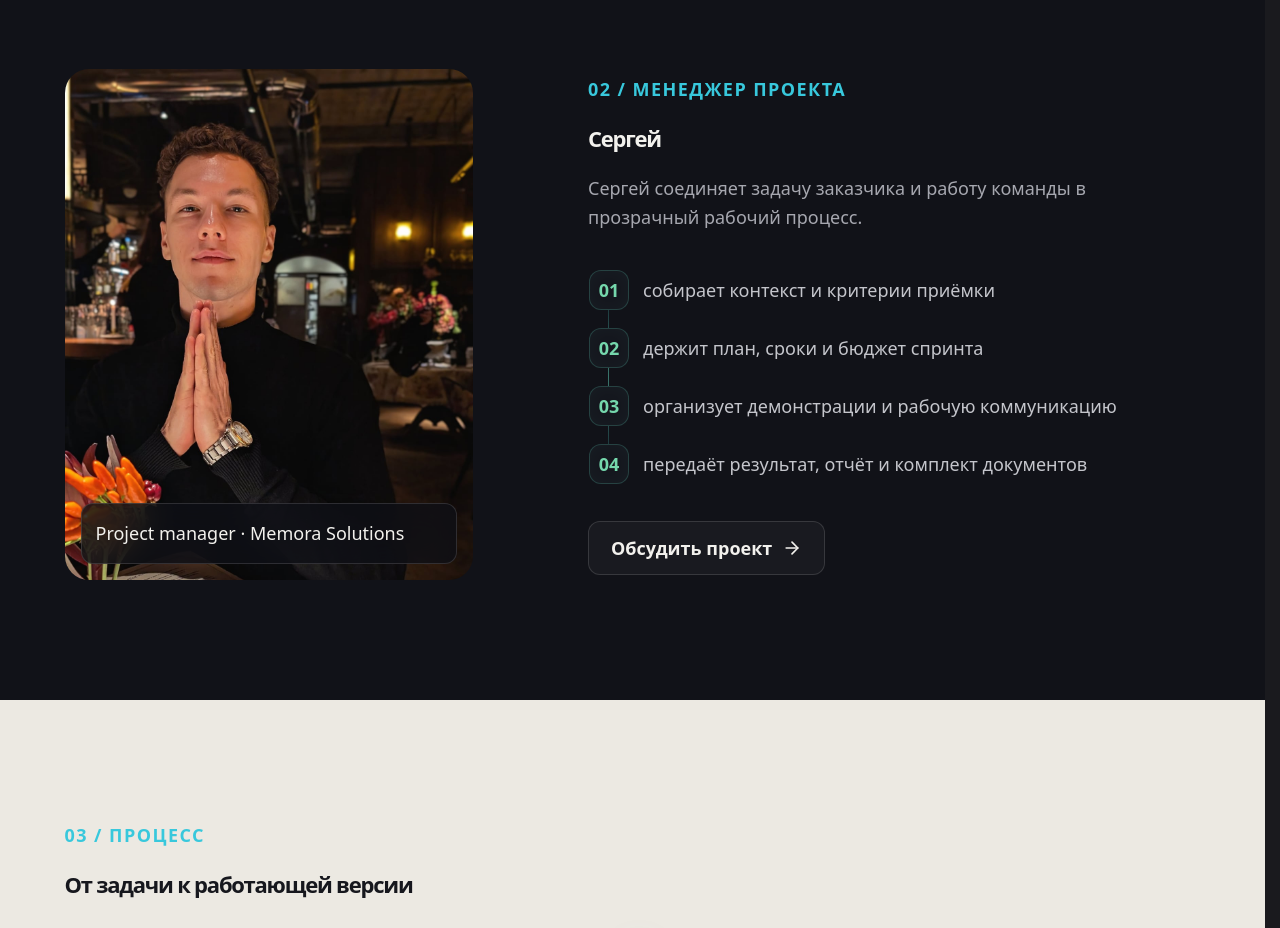
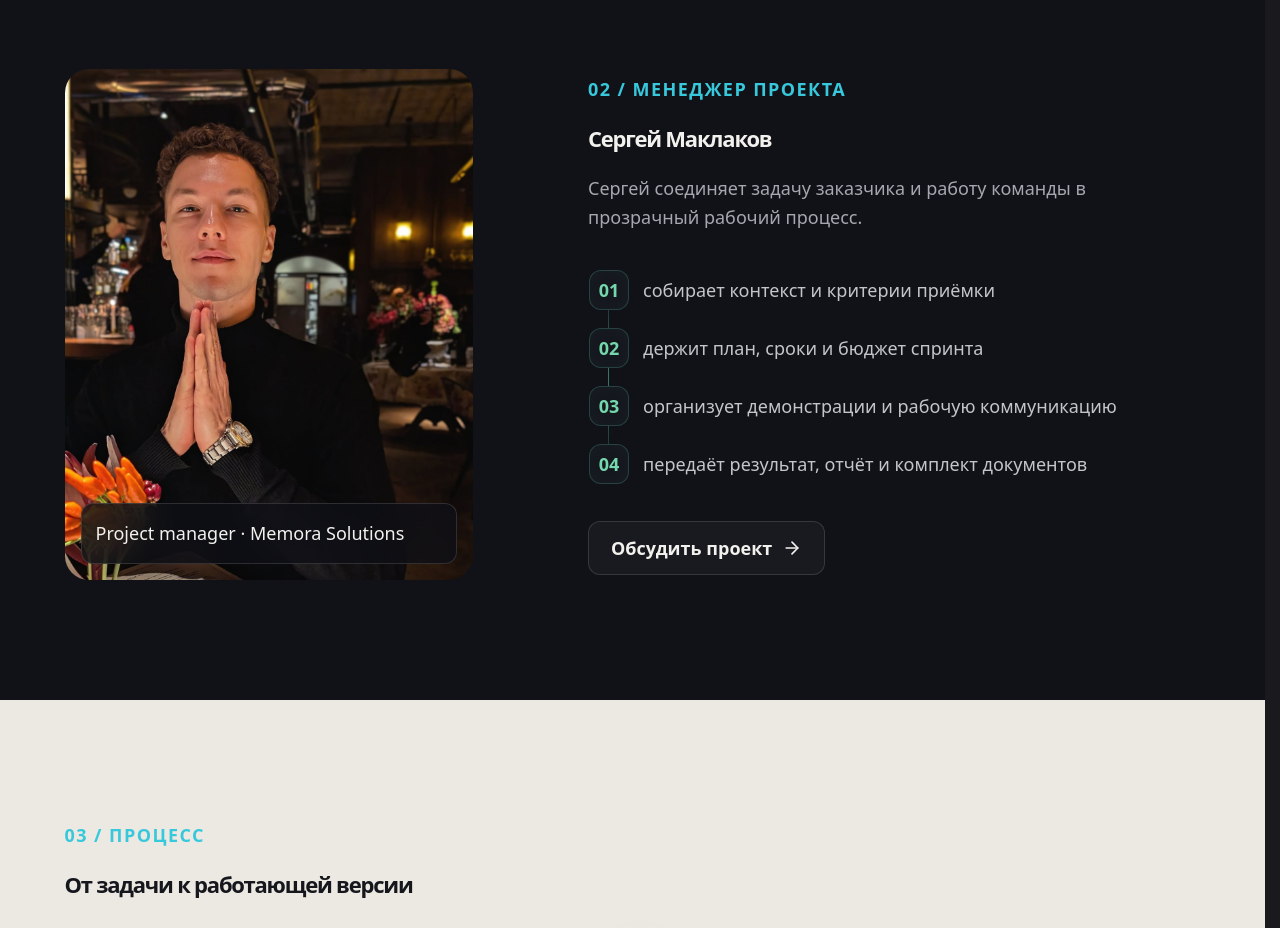
Before and after one commit to arar228/memora-solutions, a React (Vite) app: page / in a window 1280 px wide. Shown: the part 2820-3748 px from the top of the page. Built offline with nearby package versions, Linux system fonts and the light colour scheme.

Commit message:
fix(portfolio): show manager full name

```diff
--- a/src/pages/Creator/CreatorPage.jsx
+++ b/src/pages/Creator/CreatorPage.jsx
@@ -78,7 +78,7 @@ const COPY = {
             { name: 'Memora BDayBot', type: 'Telegram · Python · PostgreSQL · AI', text: 'Контакты, напоминания, контекстные поздравления, подписки и административный контур.', href: '/bday-bot' },
         ],
         managerLabel: '02 / Менеджер проекта',
-        managerName: 'Сергей',
+        managerName: 'Сергей Маклаков',
         managerRole: 'Project manager · Memora Solutions',
         managerLead: 'Сергей соединяет задачу заказчика и работу команды в прозрачный рабочий процесс.',
         managerItems: ['собирает контекст и критерии приёмки', 'держит план, сроки и бюджет спринта', 'организует демонстрации и рабочую коммуникацию', 'передаёт результат, отчёт и комплект документов'],
@@ -127,7 +127,7 @@ const COPY = {
             { name: 'Travel Radar', type: 'React · Parsers · Data pipeline', text: 'One feed of tours and tickets from travel channels with filters, dates, and source links.', href: '/travel-radar' },
             { name: 'Memora BDayBot', type: 'Telegram · Python · PostgreSQL · AI', text: 'Contacts, reminders, contextual greetings, subscriptions, and admin operations.', href: '/bday-bot' },
         ],
-        managerLabel: '02 / Project manager', managerName: 'Sergey', managerRole: 'Project manager · Memora Solutions', managerLead: 'Sergey connects the client objective and the team’s work in a transparent process.',
+        managerLabel: '02 / Project manager', managerName: 'Sergey Maklakov', managerRole: 'Project manager · Memora Solutions', managerLead: 'Sergey connects the client objective and the team’s work in a transparent process.',
         managerItems: ['collects context and acceptance criteria', 'owns the sprint plan, timing, and budget', 'organises demos and working communication', 'delivers the result, report, and document set'],
         processLabel: '03 / Process', processTitle: 'From task to working release',
         process: [['01', 'Discovery', 'Objective, users, constraints, and acceptance criteria.', 'Understand the task'], ['02', 'Sprint', 'Scope, hour estimate, team, and demo date.', 'Set the plan'], ['03', 'Development', 'Interface, code, integrations, testing, and progress demos.', 'Build the product'], ['04', 'Delivery', 'Release, report, documents, and an agreed next step.', 'Deliver the result']],
```
